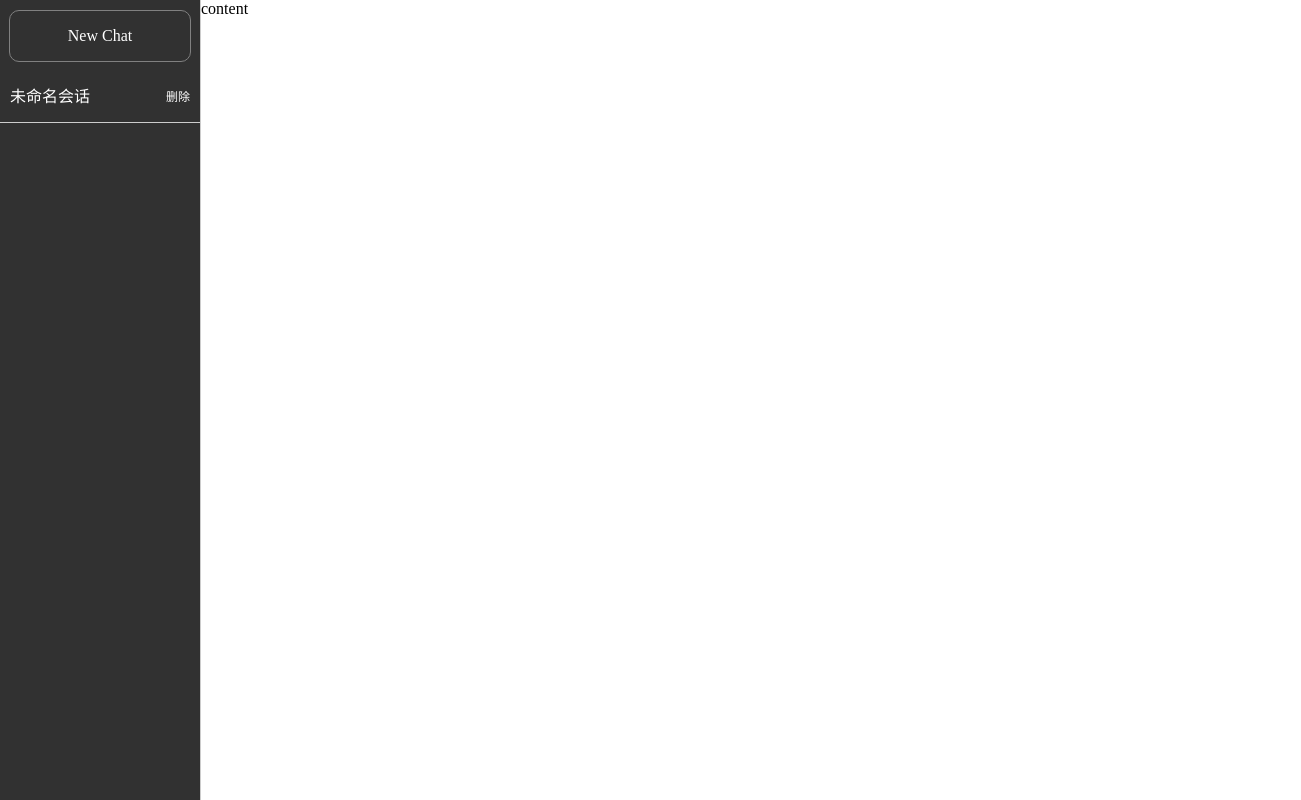
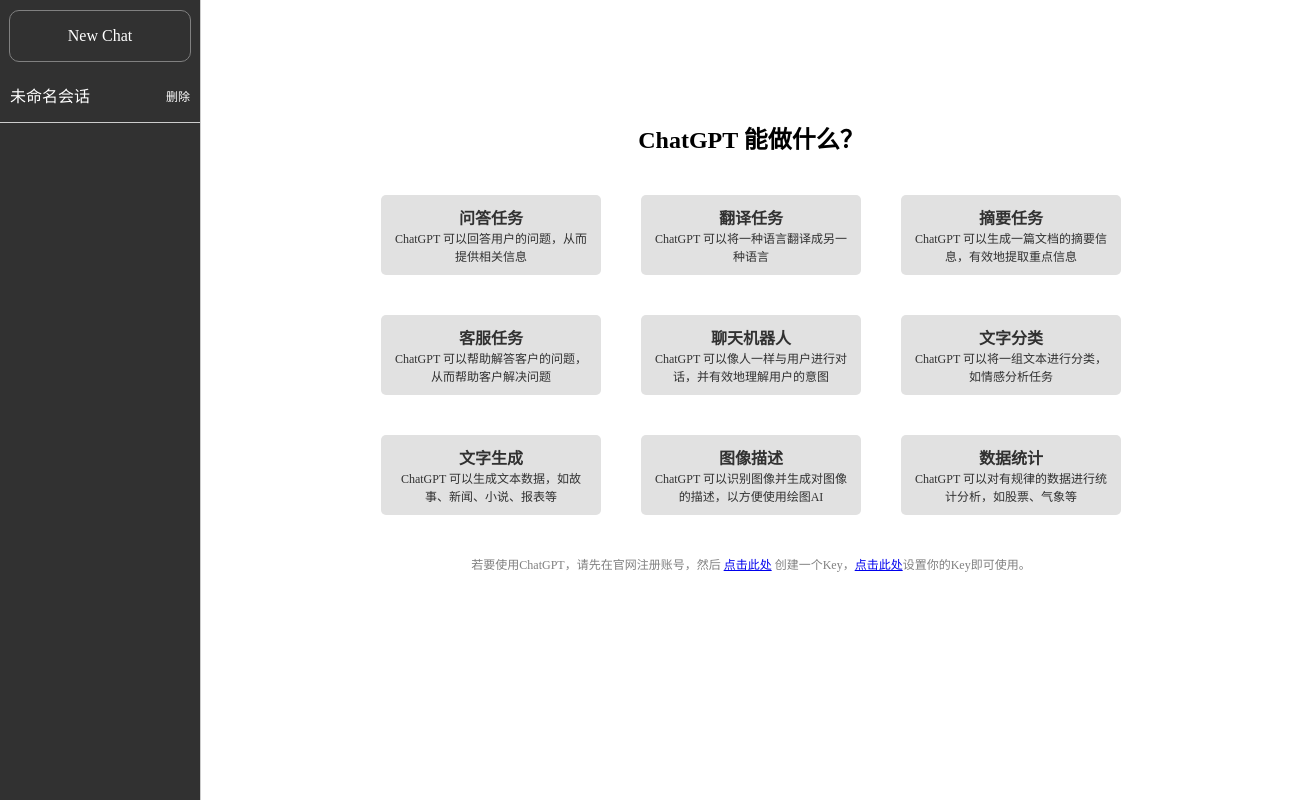
Before and after one commit to onlyGuo/free-chatgpt-public, a Vue app: page / in a window 1280 px wide. Shown: the whole page, 1301 px wide, since content can reach past the window. Built offline with nearby package versions, Linux system fonts and the light colour scheme.

Commit message:
增加使用引导页

```diff
--- a/src/components/Content.vue
+++ b/src/components/Content.vue
@@ -3,11 +3,73 @@
 </script>
 
 <template>
-<div>
-    content
+<div style="height: 100%">
+    <div class="ept">
+        <h2>ChatGPT 能做什么？</h2>
+        <div class="item">
+            <div class="title">问答任务</div>
+            ChatGPT 可以回答用户的问题，从而提供相关信息
+        </div>
+        <div class="item">
+            <div class="title">翻译任务</div>
+            ChatGPT 可以将一种语言翻译成另一种语言
+        </div>
+        <div class="item">
+            <div class="title">摘要任务</div>
+            ChatGPT 可以生成一篇文档的摘要信息，有效地提取重点信息
+        </div>
+        <div class="item">
+            <div class="title">客服任务</div>
+            ChatGPT 可以帮助解答客户的问题，从而帮助客户解决问题
+        </div>
+        <div class="item">
+            <div class="title">聊天机器人</div>
+            ChatGPT 可以像人一样与用户进行对话，并有效地理解用户的意图
+        </div>
+        <div class="item">
+            <div class="title">文字分类</div>
+            ChatGPT 可以将一组文本进行分类，如情感分析任务
+        </div>
+        <div class="item">
+            <div class="title">文字生成</div>
+            ChatGPT 可以生成文本数据，如故事、新闻、小说、报表等
+        </div>
+        <div class="item">
+            <div class="title">图像描述</div>
+            ChatGPT 可以识别图像并生成对图像的描述，以方便使用绘图AI
+        </div>
+        <div class="item">
+            <div class="title">数据统计</div>
+            ChatGPT 可以对有规律的数据进行统计分析，如股票、气象等
+        </div>
+        <div style="margin-top: 20px; color: gray; font-size: 12px">
+            若要使用ChatGPT，请先在官网注册账号，然后
+            <a href="https://platform.openai.com/account/api-keys" target="_blank">点击此处</a>
+            创建一个Key，<a href="javascript:;">点击此处</a>设置你的Key即可使用。
+        </div>
+    </div>
 </div>
 </template>
 
 <style scoped lang="less">
-
+.ept{
+    text-align: center;
+    padding: 100px;
+    width: 900px;
+    margin: auto;
+    .item{
+        background-color: #e1e1e1;
+        border-radius: 5px;
+        padding: 10px;
+        display: inline-block;
+        font-size: 12px;
+        color: #313131;
+        width: 200px;
+        margin: 20px;
+        .title{
+            font-size: 16px;
+            font-weight: bold;
+        }
+    }
+}
 </style>
```
